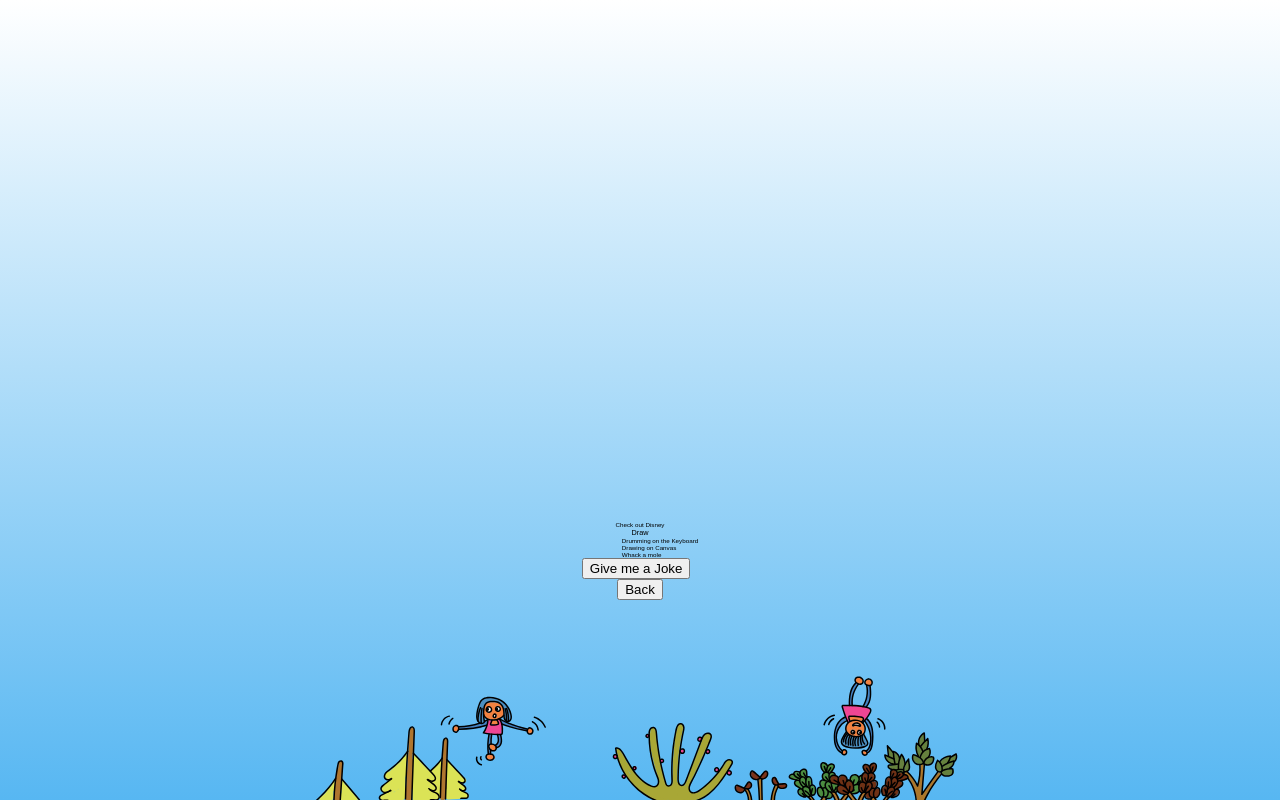
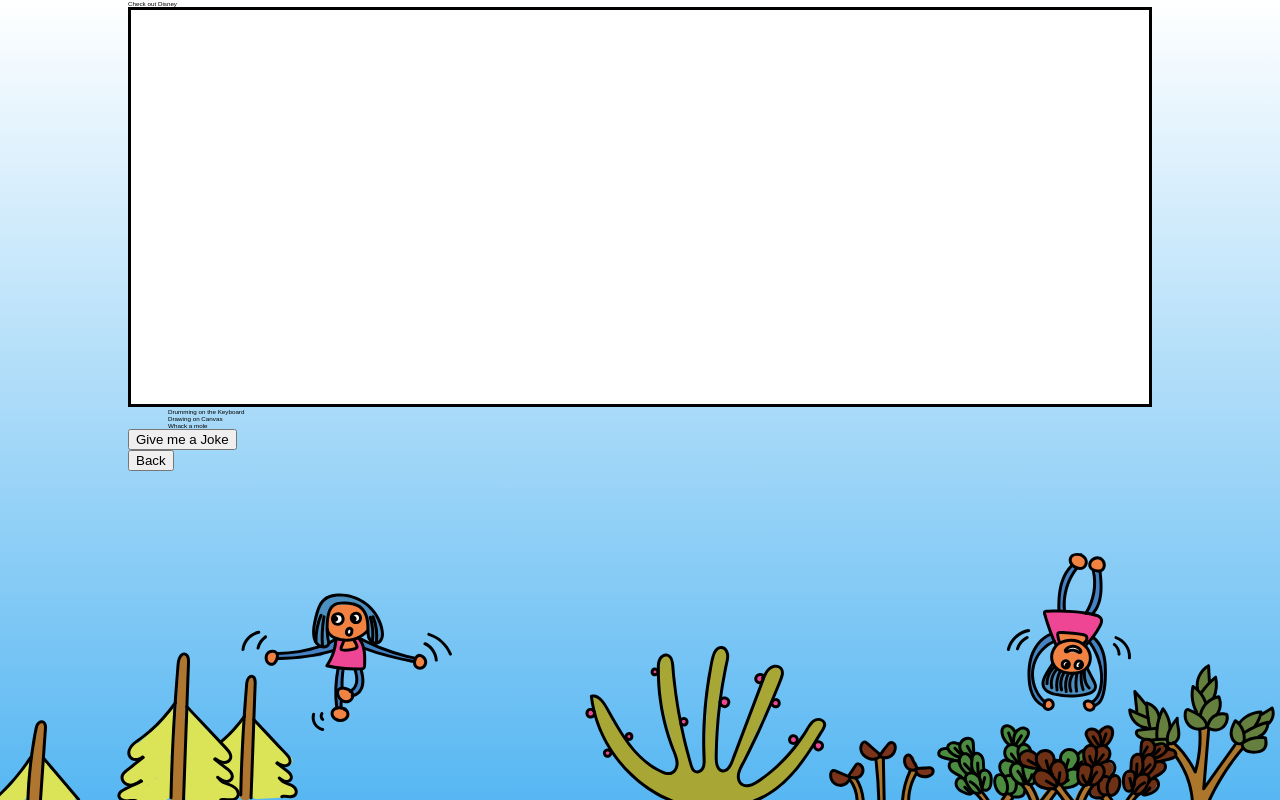
Before and after one commit to vivi-su/vivi-capstone, a React (Create React App) app: page /play/draw in a window 1280 px wide. Built offline with nearby package versions, Linux system fonts and the light colour scheme; a web font is replaced by a local one.

Commit message:
Completed drawing component

```diff
--- a/package.json
+++ b/package.json
@@ -5,6 +5,7 @@
   "main": "src/index.js",
   "dependencies": {
     "axios": "^1.2.0",
+    "framer-motion": "^7.6.18",
     "react": "^18.2.0",
     "react-dom": "^18.2.0",
     "react-router-dom": "^6.4.4",
--- a/src/components/draw/Draw.js
+++ b/src/components/draw/Draw.js
@@ -1,7 +1,39 @@
+
+import {useOnDraw} from "../hooks/Hook";
 import "./Draw.scss";
 
 export default function Draw (){
-    return(
-        <h1>Draw</h1>
+    const {onMouseDown, setCanvasRef} = useOnDraw(onDraw);
+
+    function onDraw(ctx, point, prevPoint, hue) {
+      drawLine(prevPoint, point, ctx, hue);
+    }
+
+    function drawLine(start, end, ctx, hue) {
+      start = start ?? end;
+      ctx.beginPath();
+      ctx.lineWidth = hue;
+      ctx.strokeStyle = `hsl(${hue}, 100%, 50%)`;
+      ctx.moveTo(start.x, start.y);
+      ctx.lineTo(end.x, end.y);
+      ctx.stroke();
+      ctx.fillStyle = `hsl(${hue}, 100%, 50%)`;
+      ctx.beginPath();
+      ctx.arc(start.x, start.y, 2, 0, 2 * Math.PI);
+      ctx.fill();
+      ctx.lineJoin = "round";
+      ctx.lineCap = "round";
+    }
+
+    return (
+      <>
+        <canvas
+          width={"900"}
+          height={"500"}
+          ref={setCanvasRef}
+          onMouseDown={onMouseDown}
+          className="Draw__canvas"
+        />
+      </>
     );
 }
--- a/src/components/draw/Draw.scss
+++ b/src/components/draw/Draw.scss
@@ -0,0 +1,10 @@
+.Draw{
+    margin:0 auto;
+
+    &__canvas{
+        width:100%;
+        height:50vh;
+        background-color: #ffffff;
+        border:0.3rem solid #000000;
+    }
+}
--- a/src/components/drum/Drum.js
+++ b/src/components/drum/Drum.js
@@ -93,7 +93,7 @@ function Pad ({clip}){
 
 
   const playSound = () => {
-    console.log("ref.current", ref.current);
+    // console.log("ref.current", ref.current);
     setActive(true);
     setTimeout(()=>setActive(false),200);
     const audioTag = ref.current;
--- a/src/components/drum/Drum.scss
+++ b/src/components/drum/Drum.scss
@@ -5,10 +5,10 @@
 .drum{
     margin:0 auto;
     background:url(../../assets/images/drum-bg.jpg) ;
-    width:80%;
-    height: 60vh;
+    width:100%;
+    height:50vh;
     background-size: cover;
-    background-color: green;
+
 
     &__keys{
         @include flex(column,center,center);
--- /dev/null
+++ b/src/components/hooks/Hook.js
@@ -0,0 +1,89 @@
+import {useEffect, useRef, useState} from "react";
+
+export const useOnDraw = (onDraw) => {
+  const canvasRef =  useRef(null);
+  const prevPointRef = useRef(null);
+  const isDrawingRef = useRef(false);
+
+  const mouseMoveListenerRef = useRef(null);
+  const mouseUpListenerRef = useRef(null);
+  let [hue,setHue] =useState(0);
+
+
+  useEffect(()=>{
+    function initMouseMoveListener() {
+      const mouseMoveListener = (e) => {
+
+        if (isDrawingRef.current) {
+
+          const point = computePointInCanvas(e.clientX, e.clientY);
+          const ctx = canvasRef.current.getContext("2d");
+
+          if (onDraw) {
+          onDraw(ctx, point, prevPointRef.current, hue);
+          prevPointRef.current = point;
+          console.log(point, hue);
+          setHue(hue++);
+          if(hue>360){
+            setHue(0);
+          }
+          }
+        }
+
+      };
+      mouseMoveListenerRef.current = mouseMoveListener;
+      window.addEventListener("mousemove", mouseMoveListener);
+    }
+
+    function initMouseUpListener() {
+      const listener = () => {
+        isDrawingRef.current = false;
+        prevPointRef.current = null;
+      };
+      mouseUpListenerRef.current = listener;
+      window.addEventListener("mouseup", listener);
+    }
+
+    function computePointInCanvas(clientX, clientY){
+      if(canvasRef.current){
+          const boundingRect = canvasRef.current.getBoundingClientRect();
+          return{
+              x: clientX-boundingRect.left,
+              y: clientY-boundingRect.top
+          }
+      }else{
+          return null;
+      }
+    }
+
+    function removeListeners(){
+      if(mouseMoveListenerRef.current){
+          window.removeEventListener("mousemove",mouseMoveListenerRef.current);
+       }
+      if (mouseUpListenerRef.current) {
+          window.removeEventListener("mouseup", mouseUpListenerRef.current);
+       }
+    }
+
+    initMouseMoveListener();
+    initMouseUpListener();
+
+    return () => {
+      removeListeners();
+    };
+
+  },[ onDraw, hue]);
+
+  function setCanvasRef(ref){
+    canvasRef.current = ref;
+  }
+
+  function onMouseDown(){
+    isDrawingRef.current = true;
+  }
+
+  return{
+    setCanvasRef,
+    onMouseDown
+  }
+};
--- a/src/pages/entry-page/EntryPage.js
+++ b/src/pages/entry-page/EntryPage.js
@@ -1,17 +1,30 @@
 import {Link} from "react-router-dom";
 import "./EntryPage.scss";
 import {ReactComponent as Logo} from "../../assets/images/logo.svg"
-import bg from "../../assets/images/first-page-bg.svg";
+// import bg from "../../assets/images/first-page-bg.svg";
 import planet from "../../assets/images/planet.svg";
 import star from "../../assets/images/star.svg";
+import {motion} from "framer-motion";
 
 export default function EntryPage (){
     return (
       <>
         <section className="entry">
-
-            <img src={planet} alt="Cute Planet" className="entry__planet"></img>
-            <img src={star} alt="Cute star" className="entry__star"></img>
+          <div className="entry__wrapper">
+            <motion.img
+              drag
+              src={star}
+              alt="Cute star"
+              className="entry__star"
+            ></motion.img>
+            <motion.img
+              animate={{ rotate: [0, 200, 200, 0] }}
+              transition={{ repeat: Infinity, duration: 1 }}
+              src={planet}
+              alt="Cute Planet"
+              className="entry__planet"
+            ></motion.img>
+          </div>
           <div className="entry__title">
             <Logo className="entry__logo" />
             <p className="entry__tag">Just Click Me</p>
@@ -22,8 +35,7 @@ export default function EntryPage (){
               </button>
             </Link>
           </div>
-            <img src={bg} alt="Background kids" className="entry__bg"></img>
-
+          {/* <img src={bg} alt="Background kids" className="entry__bg"></img> */}
         </section>
       </>
     );
--- a/src/pages/entry-page/EntryPage.scss
+++ b/src/pages/entry-page/EntryPage.scss
@@ -9,24 +9,33 @@
 
   width:100%;
   height:100vh;
+
+  background-image: url(../../assets/images/first-page-bg.svg);
+  background-repeat: no-repeat;
+  background-size: cover;
+  background-position: bottom right;
+
   color:$color-primary;
 
+  &__wrapper{
+  @include flex(row, space-between, center);
+  width:100%;
+  }
 
-
-    &__planet{
+  &__planet{
       width:15em;
       height:15rem;
       align-self: end;
       margin-right: 2rem;
-      // position: relative;
-      // top:6rem;
    }
 
    &__star{
       width:15em;
       height:15rem;
       align-self: start;
-      margin-left: 2rem;
+      margin-left: 4rem;
+      position: relative;
+      top:10rem;
    }
 
     &__logo{
@@ -82,6 +91,7 @@
 
 @include medium{
   .entry{
+    background-position:0;
 
    &__planet{
       width:20em;
--- a/src/pages/home-page/HomePage.js
+++ b/src/pages/home-page/HomePage.js
@@ -1,17 +1,17 @@
 import TopHeader from "../../components/top-header/TopHeader";
 import PlayHeader from "../../components/play-header/PlayHeader";
 import { Outlet } from "react-router-dom";
-import bg from "../../assets/images/first-page-bg.svg";
 import "./HomePage.scss";
 
 export default function HomePage() {
   return (
     <>
     <main className="home">
-      <TopHeader />
-      <Outlet />
-      <PlayHeader />
-      <img src={bg} alt="background kids action" className="home__bg"/>
+      <section className="home__top">
+        <TopHeader />
+        <Outlet />
+        <PlayHeader />
+      </section>
     </main>
     </>
   );
--- a/src/pages/home-page/HomePage.scss
+++ b/src/pages/home-page/HomePage.scss
@@ -4,13 +4,23 @@
 
 .home{
 
-  @include flex(column,flex-end, center);
 
   width:100%;
   height:100vh;
+  background-image: url(../../assets/images/first-page-bg.svg);
+  background-repeat: no-repeat;
+  background-size: fill;
+  background-position: bottom;
+
+
+  &__top{
+    margin:0 auto;
+    max-width: 80%;
+    padding-bottom: 10rem;
+  }
 
    &__bg{
     width:100%;
-    max-height: 20rem;
+
    }
 }
```
Also changed, not shown: src/App.scss (+1 -0 lines), 1 other file (tests, documents, lock files or other folders). Lines whose indentation alone changed are shown as unchanged.
